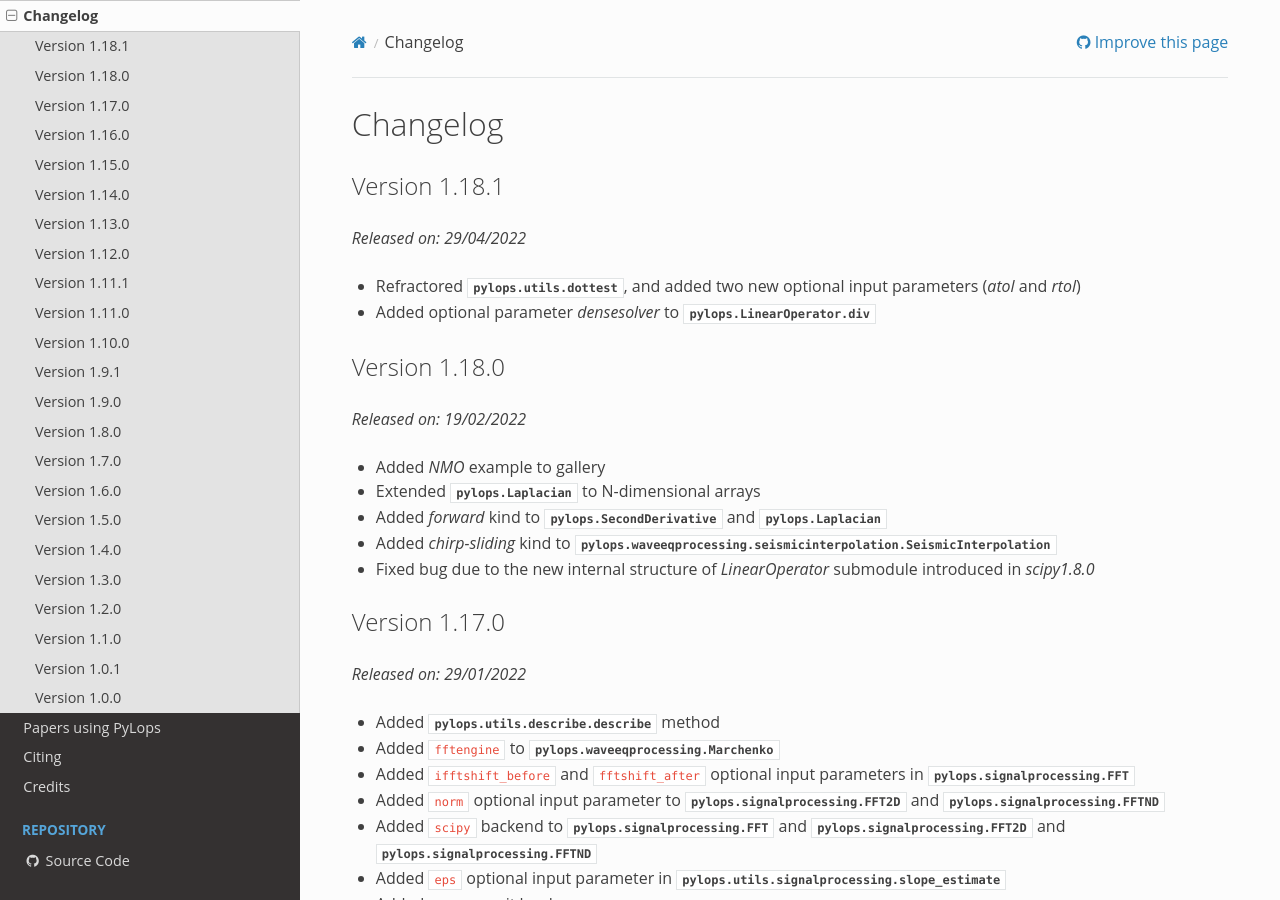
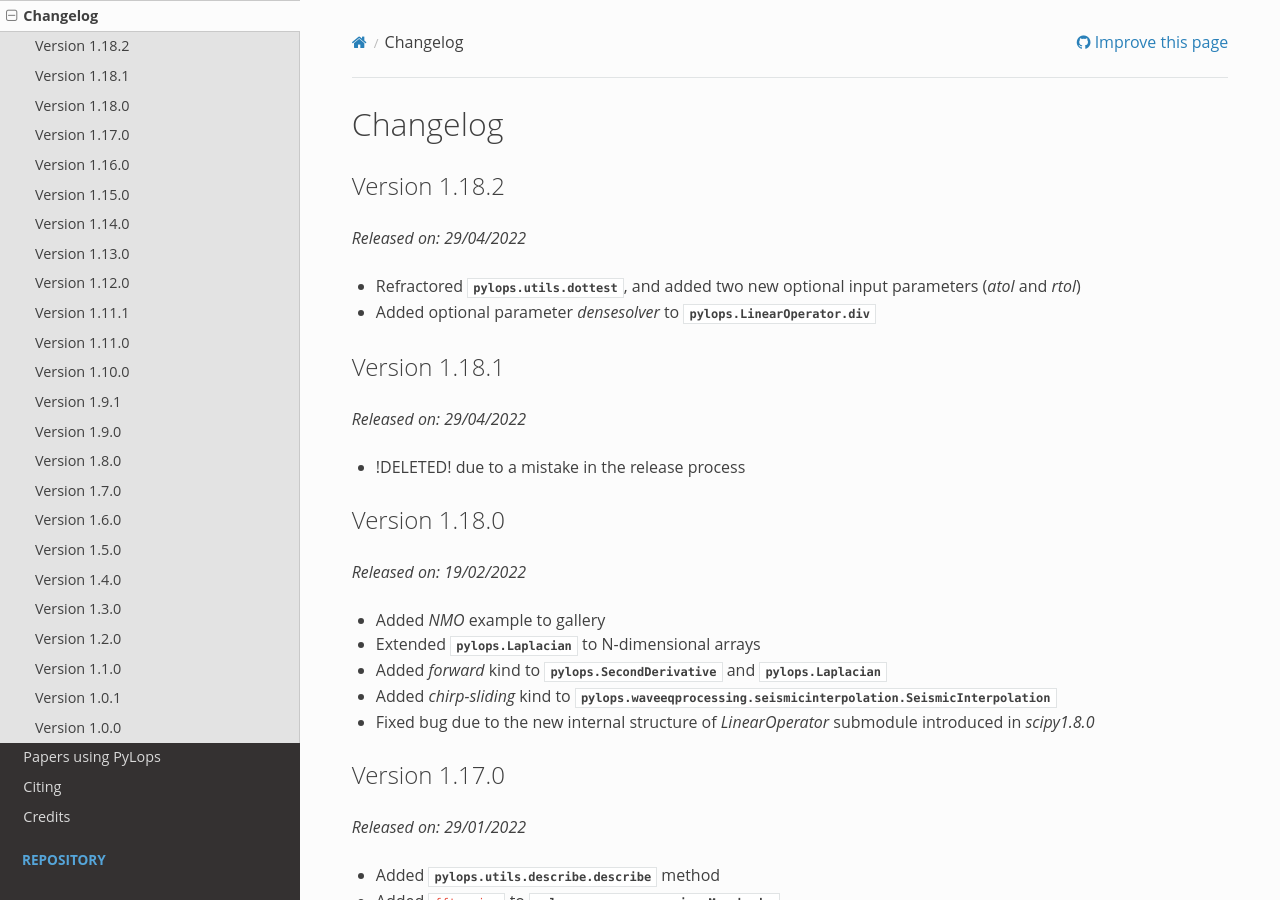
Before and after one commit to PyLops/pylops, a Sphinx documentation site: the page built from docs/source/changelog.rst, in a window 1280 px wide and 900 px high. Built offline with Sphinx 7.4.7 and the Read the Docs theme 2.0.0, drawn with Linux system fonts in a browser that asks for light colours; pages that are not in the unit, such as notebooks, are missing from menus; the version number could not be read and is left out; comment, search, counter and statistics services are not loaded.

Commit message:
fix: change from v1.18.1 to v1.18.2 due to problem in release

```diff
--- a/CHANGELOG.md
+++ b/CHANGELOG.md
@@ -1,7 +1,10 @@
-# 1.18.1
+# 1.18.2
 * Refractored `pylops.utils.dottest`, and added two new optional input parameters
   (``atol`` and ``rtol``)
 * Added optional parameter ``densesolver`` to ``pylops.LinearOperator.div``
+
+# 1.18.1
+* !DELETED! due to a mistake in the release process
 
 * # 1.18.0
 * Added `NMO` example to gallery
--- a/docs/source/changelog.rst
+++ b/docs/source/changelog.rst
@@ -3,7 +3,7 @@
 Changelog
 =========
 
-Version 1.18.1
+Version 1.18.2
 --------------
 
 *Released on: 29/04/2022*
@@ -11,6 +11,14 @@
 * Refractored :py:func:`pylops.utils.dottest`, and added two new optional input parameters
   (`atol` and `rtol`)
 * Added optional parameter `densesolver` to :py:func:`pylops.LinearOperator.div`
+
+
+Version 1.18.1
+--------------
+
+*Released on: 29/04/2022*
+
+* !DELETED! due to a mistake in the release process
 
 
 Version 1.18.0
```
